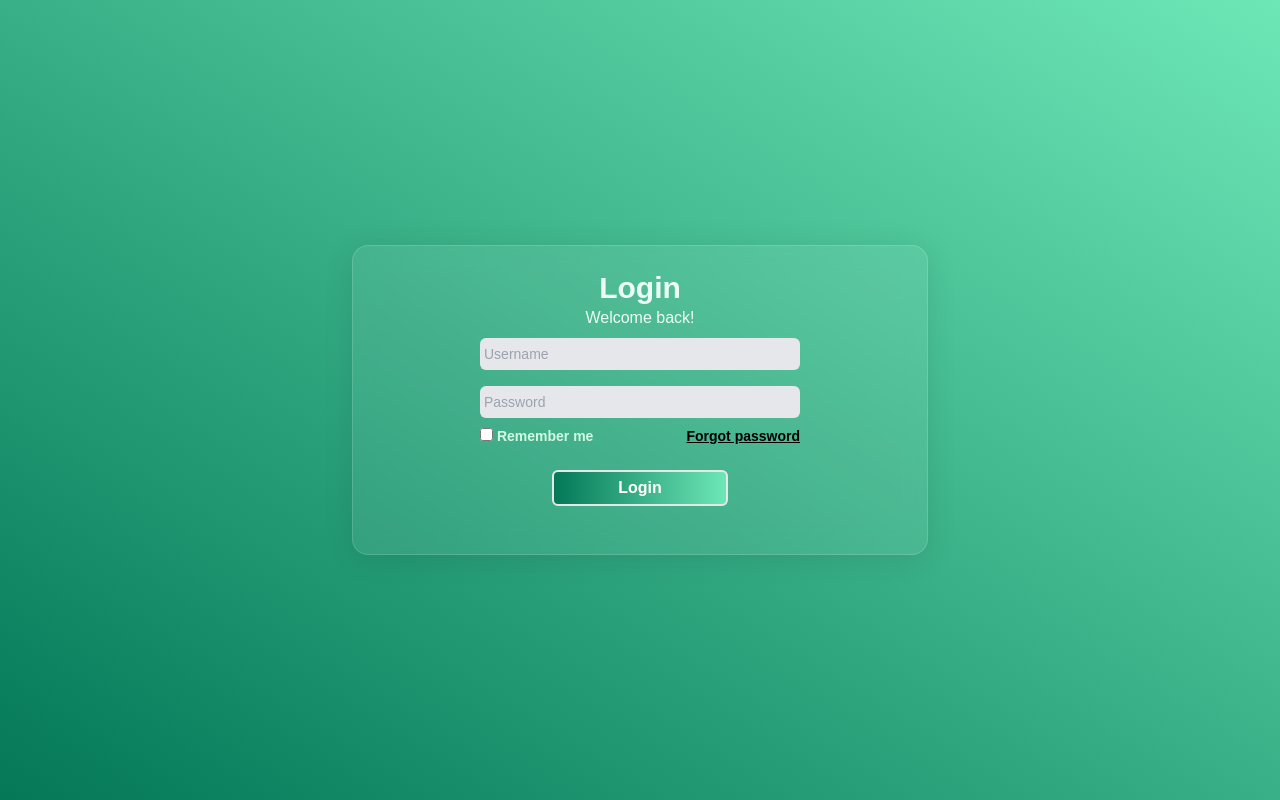
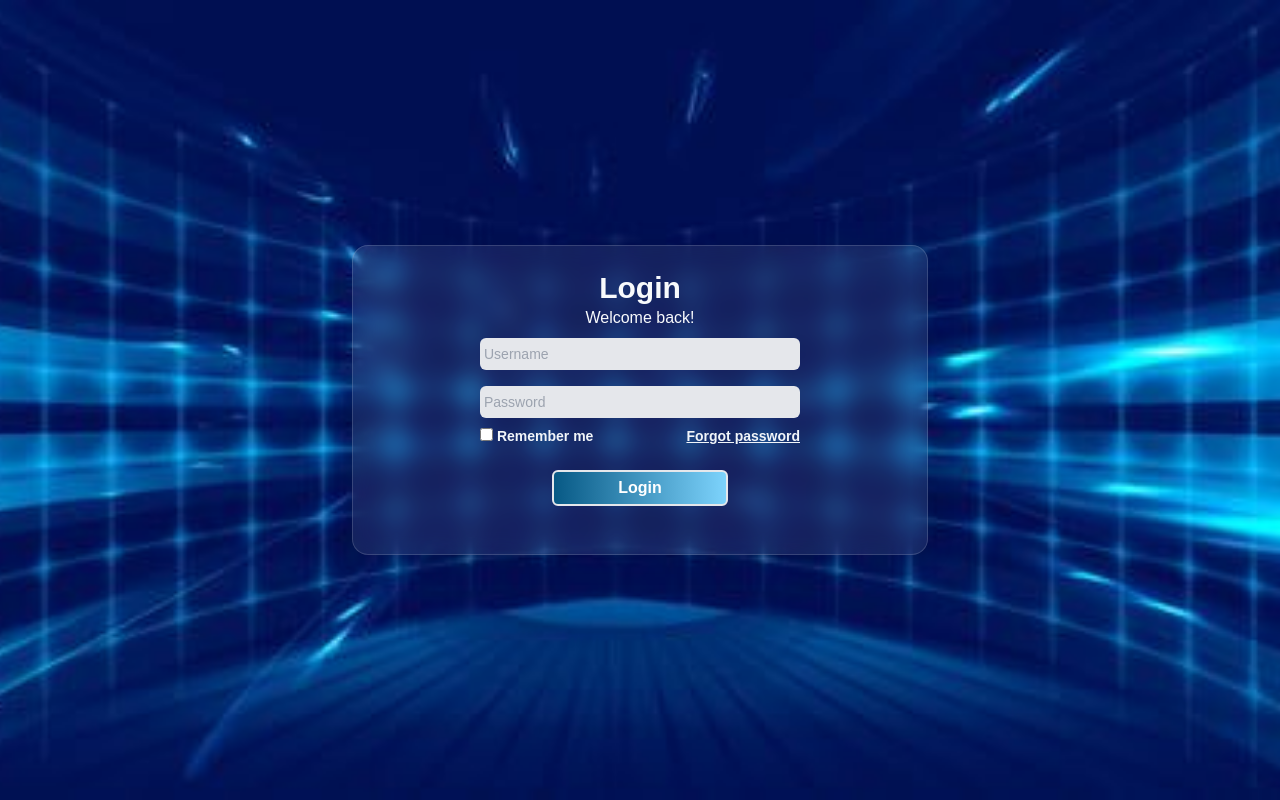
Before and after one commit to ebeeraheem/login-form-tailwind, a website: page src/index.html in a window 1280 px wide. Drawn offline with Linux system fonts and the light colour scheme.

Commit message:
Added a custom image background

```diff
--- a/src/index.html
+++ b/src/index.html
@@ -12,18 +12,19 @@
       referrerpolicy="no-referrer"
     />
     <link href="/dist/output.css" rel="stylesheet" />
+    <link rel="stylesheet" href="style.css">
     <title>Tailwind Login Form</title>
   </head>
   <body
-    class="flex justify-center items-center min-h-screen font-sourceSans bg-gradient-to-tr from-emerald-700 to-emerald-300"
+    class="flex justify-center items-center min-h-screen font-sourceSans "
   >
     <main class="w-full max-w-xl p-6 glass">
       <form action="" class="flex flex-col items-center">
-        <h1 class="font-bold text-3xl text-center text-emerald-50">Login</h1>
-        <p class="text-center text-emerald-50">Welcome back!</p>
+        <h1 class="font-bold text-3xl text-center text-slate-50">Login</h1>
+        <p class="text-center text-slate-50">Welcome back!</p>
 
         <input
-          class="placeholder:text-sm block w-full max-w-xs rounded-md p-1 m-2 bg-gray-200"
+          class="placeholder:text-sm block w-full max-w-xs rounded-md p-1 m-2 bg-gray-200 focus:outline-sky-500"
           type="text"
           id="username"
           name="username"
@@ -31,7 +32,7 @@
         />
 
         <input
-          class="placeholder:text-sm block w-full max-w-xs rounded-md p-1 m-2 bg-gray-200 focus:outline-emerald-500"
+          class="placeholder:text-sm block w-full max-w-xs rounded-md p-1 m-2 bg-gray-200 focus:outline-sky-500"
           type="password"
           id="password"
           name="password"
@@ -42,21 +43,21 @@
         <div class="flex flex-row justify-between w-full max-w-xs">
           <label
             for="remember-me"
-            class="text-sm text-emerald-100 font-semibold whitespace-nowrap"
+            class="text-sm text-slate-100 font-semibold whitespace-nowrap cursor-pointer"
           >
             <input type="checkbox" name="remember-me" id="remember-me" />
             Remember me</label
           >
           <a
             href="#"
-            class="underline text-sm font-bold hover:text-emerald-100 whitespace-nowrap"
+            class="underline text-sm font-bold text-slate-100 hover:no-underline whitespace-nowrap"
             >Forgot password</a
           >
         </div>
 
         <a
           href="#"
-          class="block py-1 my-6 w-44 rounded-md bg-gradient-to-r from-emerald-700 to-emerald-300 border-2 text-center font-semibold p-2 m-5 text-white hover:underline"
+          class="block py-1 my-6 w-44 rounded-md bg-gradient-to-r from-sky-800 to-sky-300 hover:bg-gradient-to-l from-sky-800 to-sky-300 border-2 text-center font-semibold p-2 m-5 text-white hover:underline"
           >Login</a
         >
       </form>
--- a/src/style.css
+++ b/src/style.css
@@ -2,10 +2,15 @@
 @tailwind components;
 @tailwind utilities;
 
-/*
+
 body {
   background-image: url("./images/blue-background.jpg");
+  background-repeat: no-repeat;
+  background-position: center;
+  background-size: cover;
 }
+
+/*
 
 
 bg-gradient-to-tr from-emerald-700 to-emerald-300
```
Also changed, not shown: dist/output.css.
